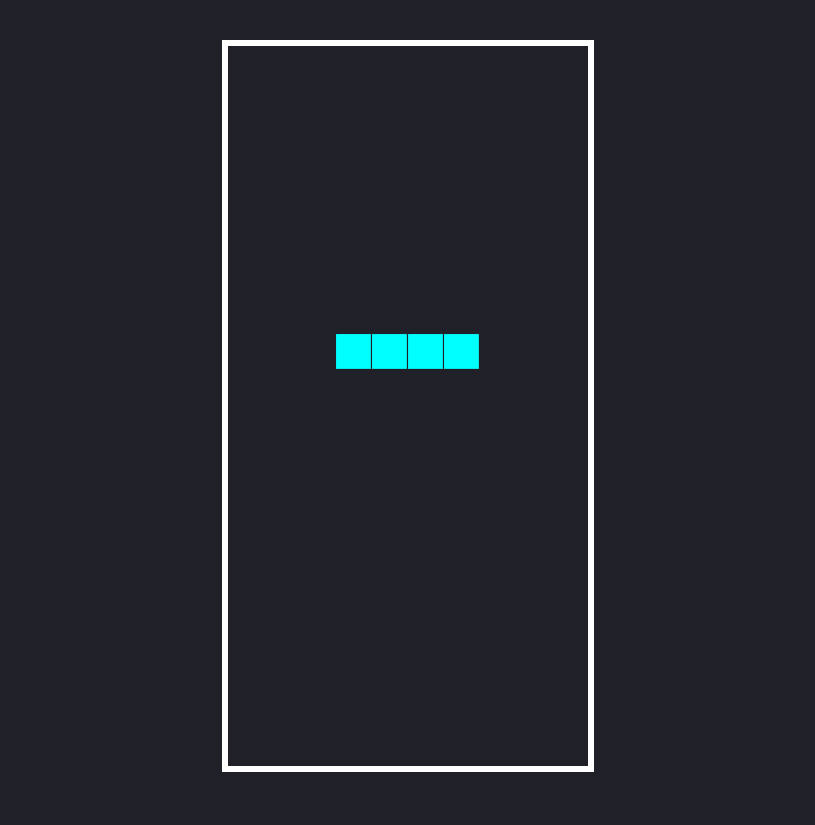
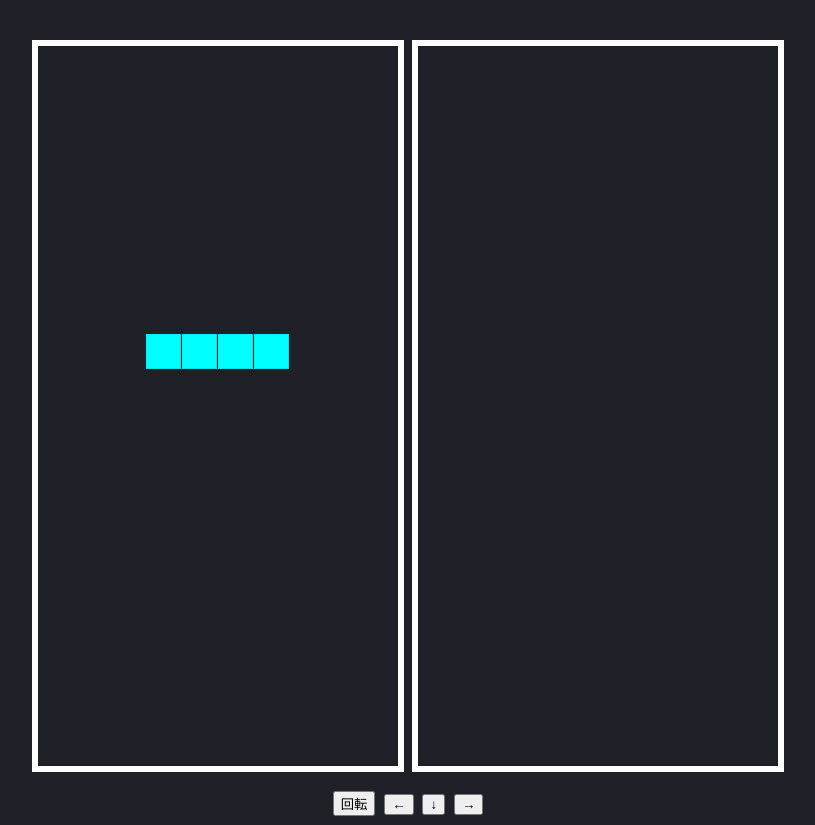
Before and after one commit to rikoyade/tetri---su, a plain HTML site: page index.html in a window 1280 px wide. Shown: the part 138-963 px from the top of the page, without its empty margins (232-1047 px from the left). Before the commit the page ends 926 px from the top, so only its background shows below. Drawn offline with Linux system fonts and the light colour scheme.

Commit message:
Update index.html

```diff
--- a/index.html
+++ b/index.html
@@ -10,6 +10,14 @@
 <body>
     <h1>テトリス風ゲーム</h1>
     <canvas width="320" height="640" id="game"></canvas>
+    <canvas width="320" height="640" id="game"></canvas>
+
+<div id="controls">
+  <button id="rotate-btn">回転</button>
+  <button id="left-btn">←</button>
+  <button id="down-btn">↓</button>
+  <button id="right-btn">→</button>
+</div>
     <script src="script.js"></script>
 </body>
 </html>
```
